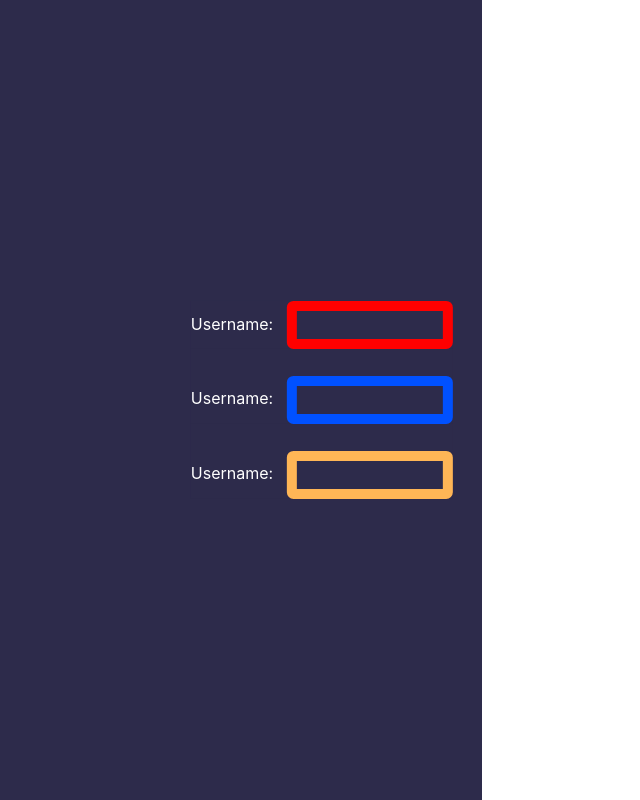
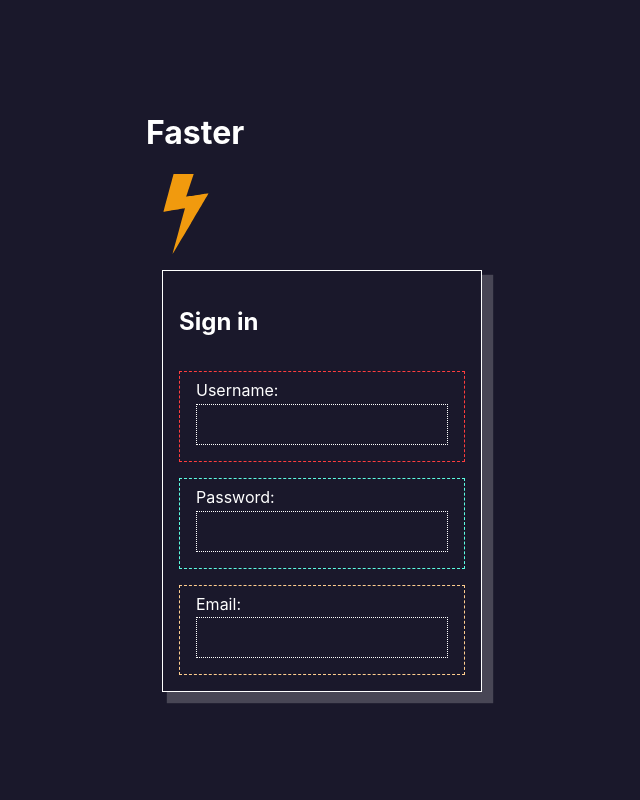
Before and after one commit to todotom/faster, a React (Create React App) app in the folder frontend/: page / in a window 1280 px wide. Shown: the whole page, without its empty margins (318-958 px from the left). Built offline with nearby package versions, Linux system fonts and the light colour scheme.

Commit message:
Better CSS

```diff
--- a/frontend/src/App.tsx
+++ b/frontend/src/App.tsx
@@ -1,25 +1,26 @@
-import React from 'react';
-import LoginWrapper from './containers/LoginWrapper';
+import Login from './components/LabeledInput/Login/Login';
 import styled from 'styled-components';
 
-const StyledApp = styled.div`
-  width: 100vh;
+const Root = styled.div`
+  display: grid;
+  align-content: center;
+  justify-content: center;
+  width: 100%;
   height: 100vh;
   color: white;
-  background-color: #2d2b4b;
+  background-color: #1a182b;
 
   * {
-    background-color: #2d2b4b;
+    background-color: #1a182b;
     color: white;
   }
+
 `;
 
-function App() {
+export default function App() {
   return (
-    <StyledApp id="root" className="root">
-      <LoginWrapper />
-    </StyledApp>
+    <Root>
+      <Login />
+    </Root>
   );
 }
-
-export default App;
--- a/frontend/src/components/LabeledInput/LabeledInput.tsx
+++ b/frontend/src/components/LabeledInput/LabeledInput.tsx
@@ -15,35 +15,51 @@ type Props = {
 
 
 export default function LabeledInput(props : Props) {
-    const StyledInput = styled.input`
-        //
-        margin-left: 1em;
-        margin-top: ${props.upperGap ? props.upperGap : 0}em;
-        padding: 0.5em;
-        width: 10em;
-        border-radius: 0.5em;
-        border: 10px solid ${getColor(props.inputType)}
+
+    const StyledLabel = styled.label`
+        width: fit-content;
+        padding: .5em 1em 1em;
+        border: .1em dashed ${getColor(props.inputType)};
     `;
 
-    const StyledLabel = styled.label`
-        display: block;
+
+    const StyledInput = styled.input`
+        margin-top:0.2em;
+        font-size: large;
+        padding: 0.5em;
+        border: 0.1em dotted white;
+        outline: none;
+        :focus {
+            border: 0.1em solid ${getColor(props.inputType)};
+        }
+
+        ::selection {
+            background: white;
+            color: black;
+        }
+
+        ::-moz-selection {
+            background: white;
+            color: black;
+        }
     `;
+
 
     return (
         <StyledLabel>
-            Username:
+            {getLabel(props.inputType)}:
+            <br/>
             <StyledInput
                 type={getType(props.inputType)}
                 id={getId(props.inputType)}
                 name={getName(props.inputType)}
-                className={getId(props.inputType)}
             />
         </StyledLabel>
     );
 }
 
 
-const getType = (inputType : InputType) => {
+const getType = (inputType : InputType) : string => {
     let type : string;
 
     switch(inputType) {
@@ -61,7 +77,7 @@ const getType = (inputType : InputType) => {
     return type;
 }
 
-const getId = (inputType : InputType) => {
+const getId = (inputType : InputType) : string => {
     let id : string;
 
     switch(inputType) {
@@ -79,7 +95,7 @@ const getId = (inputType : InputType) => {
     return id;
 }
 
-const getName = (inputType : InputType) => {
+const getName = (inputType : InputType) : string => {
     let inputName : string;
 
     switch(inputType) {
@@ -97,20 +113,39 @@ const getName = (inputType : InputType) => {
     return inputName;
 }
 
-const getColor = (inputType : InputType) => {
+const getColor = (inputType : InputType) : string => {
     let color : string;
 
     switch(inputType) {
         case InputType.EMAIL:
-            color = "#ffb656";
+            color = "#ffce8f";
             break;
         case InputType.USERNAME:
-            color = "#ff0000";
+            color = "#ff3d3d";
             break;
         case InputType.PASSWORD:
-            color = "#0051ff";
+            color = "#5cffe4";
             break;
     }
 
     return color;
 }
+
+
+const getLabel = (inputType : InputType) : string => {
+    let label : string;
+
+    switch(inputType) {
+        case InputType.EMAIL:
+            label = "Email"
+            break;
+        case InputType.USERNAME:
+            label = "Username";
+            break;
+        case InputType.PASSWORD:
+            label = "Password";
+            break;
+    }
+
+    return label;
+}
--- /dev/null
+++ b/frontend/src/components/LabeledInput/Login/Login.tsx
@@ -0,0 +1,17 @@
+import styled from 'styled-components';
+import LoginWrapper from './LoginWrapper';
+import logo from './logo.svg';
+
+const LogoImage = styled.img`
+    width: 10vh;
+`;
+
+export default function Login() {
+    return (
+        <>
+            <h1>Faster</h1>
+            <LogoImage src={logo} alt="Faster's logo" />
+            <LoginWrapper/>
+        </>
+    )
+}
--- /dev/null
+++ b/frontend/src/components/LabeledInput/Login/LoginWrapper.tsx
@@ -0,0 +1,32 @@
+import styled from "styled-components";
+import LabeledInput, { InputType } from "../LabeledInput";
+
+
+const Container = styled.div`
+    width: fit-content;
+    margin: 1em;
+    padding: 1em;
+    display: grid;
+    grid-gap: 1em;
+    border: 0.1em solid white;
+
+    -webkit-box-shadow: .5rem .5rem 0 .2rem #ffffff33;
+    box-shadow: .5rem .5rem 0 .2rem #ffffff33;
+`;
+
+
+const Title = styled.h2`
+
+`;
+
+
+export default function LoginWrapper() {
+    return (
+        <Container>
+            <Title>Sign in</Title>
+            <LabeledInput inputType={InputType.USERNAME}/>
+            <LabeledInput inputType={InputType.PASSWORD}/>
+            <LabeledInput inputType={InputType.EMAIL}/>
+        </Container>
+    )
+}
--- a/frontend/src/containers/LoginWrapper.tsx
+++ /dev/null
@@ -1,23 +0,0 @@
-import styled from "styled-components";
-import LabeledInput, { InputType } from "../components/LabeledInput/LabeledInput";
-
-
-const StyledDiv = styled.div`
-    position: absolute;
-    top: 50%;
-    left: 50%;
-    transform: translate(-50%, -50%);
-
-
-`;
-
-
-export default function LoginWrapper() {
-    return (
-        <StyledDiv>
-           <LabeledInput inputType={InputType.USERNAME}/>
-           <LabeledInput inputType={InputType.PASSWORD} upperGap={2}/>
-           <LabeledInput inputType={InputType.EMAIL} upperGap={2}/>
-        </StyledDiv>
-    )
-}
--- a/frontend/src/index.css
+++ b/frontend/src/index.css
@@ -11,3 +11,7 @@ code {
   font-family: source-code-pro, Menlo, Monaco, Consolas, 'Courier New',
     monospace;
 }
+
+#index {
+  background-color: black;
+}
```
Also changed, not shown: frontend/tsconfig.json (+2 -5 lines), frontend/src/components/LabeledInput/Login/logo.svg (added).
